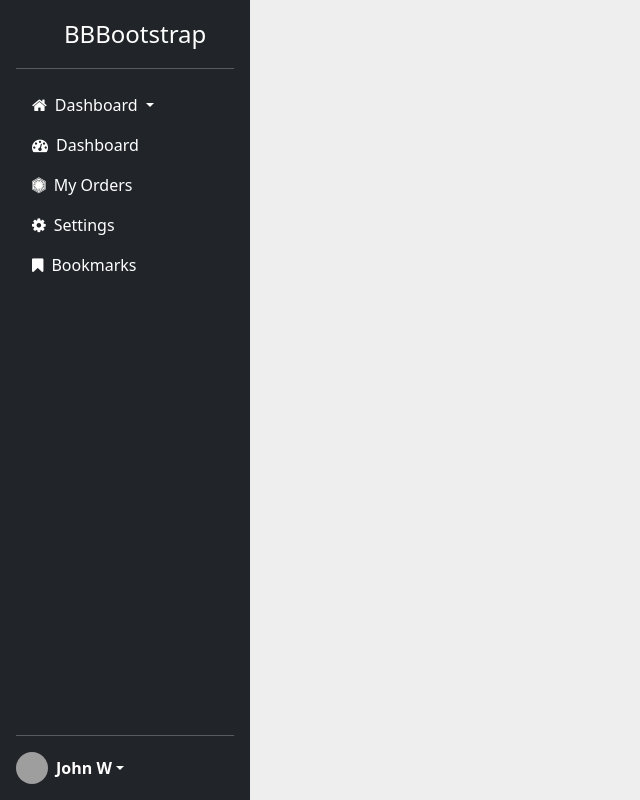
After one commit to Macedman/MDsinaWebApp, a PHP site: page /includes/sidebar.php in a window 1280 px wide. The commit adds this page. Shown: the whole page, without its empty margins (0-640 px from the left). Run offline with PHP 8.4, Linux system fonts and the light colour scheme; the template is opened without the code that fills it, so the values that code supplies are empty; some libraries are stand-ins or nearby versions; grey boxes are pictures that could not be loaded.

Commit message:
Added Sidebar

```diff
--- /dev/null
+++ b/includes/sidebar.php
@@ -0,0 +1,77 @@
+<!DOCTYPE html>
+<html lang="en">
+<head>
+    <meta charset="UTF-8">
+    <meta http-equiv="X-UA-Compatible" content="IE=edge">
+    <meta name="viewport" content="width=device-width, initial-scale=1.0">
+    <title>Login - MDsina</title>
+    <link rel="shortcut icon"  href="<?php echo $set['logo'];?>">
+
+    <!-- Bootstrap core CSS -->
+    <link href="https://cdn.jsdelivr.net/npm/bootstrap@5.0.1/dist/css/bootstrap.min.css" rel="stylesheet">
+
+
+    <!--FontAwesome-->
+    <link rel="stylesheet" href="https://cdnjs.cloudflare.com/ajax/libs/font-awesome/4.7.0/css/font-awesome.min.css">
+
+
+<style>
+    body {
+    background-color: #eee
+}
+
+.nav-link:hover {
+    background-color: #525252 !important
+}
+
+.nav-link .fa {
+    transition: all 1s
+}
+
+.nav-link:hover .fa {
+    transform: rotate(360deg)
+}
+</style>
+</head>
+
+<body>
+<div class="d-flex flex-column vh-100 flex-shrink-0 p-3 text-white bg-dark" style="width: 250px;"> <a href="/" class="d-flex align-items-center mb-3 mb-md-0 me-md-auto text-white text-decoration-none"> <svg class="bi me-2" width="40" height="32"> </svg> <span class="fs-4">BBBootstrap</span> </a>
+    <hr>
+    <ul class="nav nav-pills flex-column mb-auto">
+        <li class="nav-item"> <a href="homeSubmenu" data-toggle="collapse"  class="nav-link text-white dropdown-toggle" aria-exapanded="false">
+             <i class="fa fa-home"></i><span class="ms-2">Dashboard</span> </a>
+             <ul class="collapse list-unstyled" id="homeSubmenu">
+                        <li>
+                            <a href="#">Home 1</a>
+                        </li>
+                        <li>
+                            <a href="#">Home 2</a>
+                        </li>
+                        <li>
+                            <a href="#">Home 3</a>
+                        </li>
+                    </ul>
+            </li>
+        <li> <a href="#" class="nav-link text-white"> <i class="fa fa-dashboard"></i><span class="ms-2">Dashboard</span> </a> </li>
+        <li> <a href="#" class="nav-link text-white"> <i class="fa fa-first-order"></i><span class="ms-2">My Orders</span> </a> </li>
+        <li> <a href="#" class="nav-link text-white"> <i class="fa fa-cog"></i><span class="ms-2">Settings</span> </a> </li>
+        <li> <a href="#" class="nav-link text-white"> <i class="fa fa-bookmark"></i><span class="ms-2">Bookmarks</span> </a> </li>
+    </ul>
+    <hr>
+    <div class="dropdown"> <a href="#" class="d-flex align-items-center text-white text-decoration-none dropdown-toggle" id="dropdownUser1" data-bs-toggle="dropdown" aria-expanded="false"> <img src="https://github.com/mdo.png" alt="" width="32" height="32" class="rounded-circle me-2"> <strong> John W </strong> </a>
+        <ul class="dropdown-menu dropdown-menu-dark text-small shadow" aria-labelledby="dropdownUser1">
+            <li><a class="dropdown-item" href="#">New project</a></li>
+            <li><a class="dropdown-item" href="#">Settings</a></li>
+            <li><a class="dropdown-item" href="#">Profile</a></li>
+            <li>
+                <hr class="dropdown-divider">
+            </li>
+            <li><a class="dropdown-item" href="#">Sign out</a></li>
+        </ul>
+    </div>
+</div>
+
+<!--JQuery-->
+<script src="https://cdnjs.cloudflare.com/ajax/libs/jquery/3.2.1/jquery.min.js"></script>
+</body>
+</html>
--- a/index.php
+++ b/index.php
@@ -34,7 +34,9 @@
     <!-- Custom styles for this template -->
     <link href="css/style.css" rel="stylesheet">
 
-    <script src="https://cdnjs.cloudflare.com/ajax/libs/jquery/3.6.0/jquery.min.js"></script>
+    <!--FontAwesome-->
+    <link rel="stylesheet" href="https://cdnjs.cloudflare.com/ajax/libs/font-awesome/4.7.0/css/font-awesome.min.css">
+
 </head>
 
     <!--Log in-->
```
